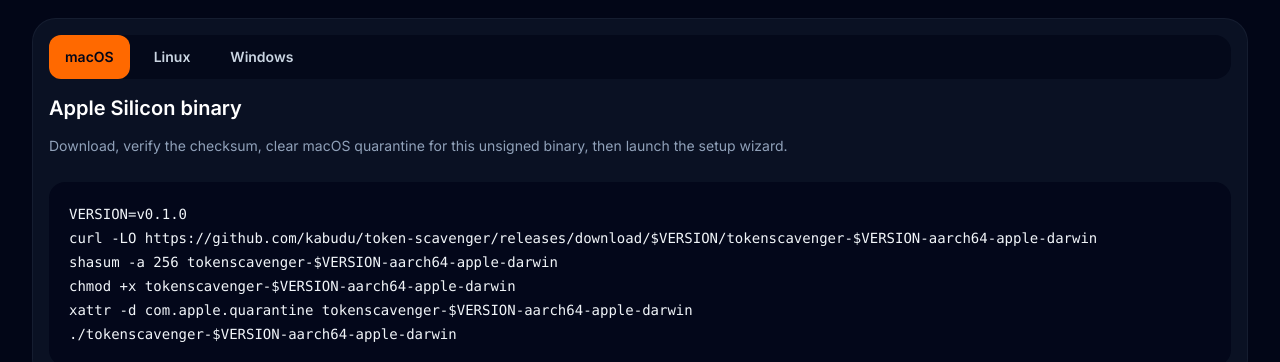
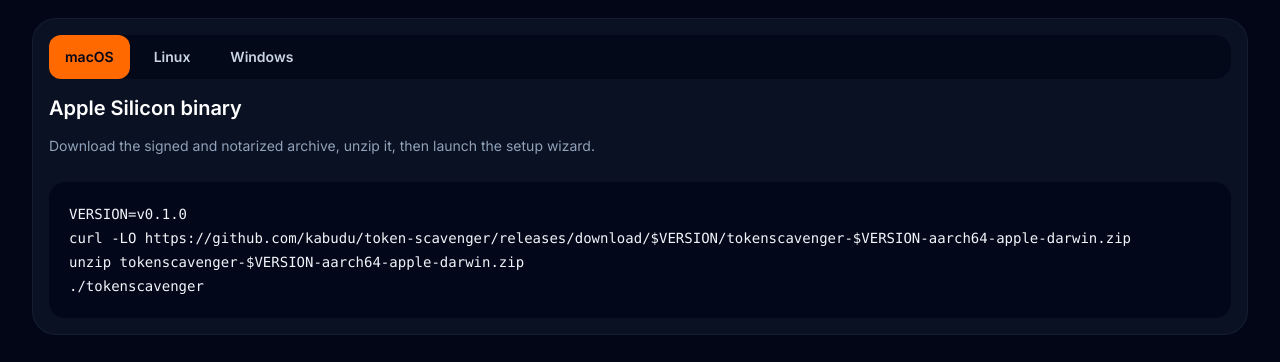
Before and after one commit to kabudu/token-scavenger, a website: page docs/index.html in a window 1280 px wide. Shown: the part 1120-1482 px from the top of the page. Drawn offline with Linux system fonts and the light colour scheme.

Commit message:
update: sign/notarize mac release

```diff
--- a/docs/index.html
+++ b/docs/index.html
@@ -328,17 +328,15 @@
                 Apple Silicon binary
               </h3>
               <p class="mt-3 max-w-3xl text-sm leading-6 text-slate-400">
-                Download, verify the checksum, clear macOS quarantine for this
-                unsigned binary, then launch the setup wizard.
+                Download the signed and notarized archive, unzip it, then
+                launch the setup wizard.
               </p>
               <pre
                 class="mt-6 min-w-0 overflow-x-auto rounded-2xl bg-slate-950/80 p-5 text-sm leading-6 text-slate-200"
               ><code>VERSION=v0.1.0
-curl -LO https://github.com/kabudu/token-scavenger/releases/download/$VERSION/tokenscavenger-$VERSION-aarch64-apple-darwin
-shasum -a 256 tokenscavenger-$VERSION-aarch64-apple-darwin
-chmod +x tokenscavenger-$VERSION-aarch64-apple-darwin
-xattr -d com.apple.quarantine tokenscavenger-$VERSION-aarch64-apple-darwin
-./tokenscavenger-$VERSION-aarch64-apple-darwin</code></pre>
+curl -LO https://github.com/kabudu/token-scavenger/releases/download/$VERSION/tokenscavenger-$VERSION-aarch64-apple-darwin.zip
+unzip tokenscavenger-$VERSION-aarch64-apple-darwin.zip
+./tokenscavenger</code></pre>
             </article>
 
             <article
```
Also changed, not shown: CHANGELOG.md, README.md.
